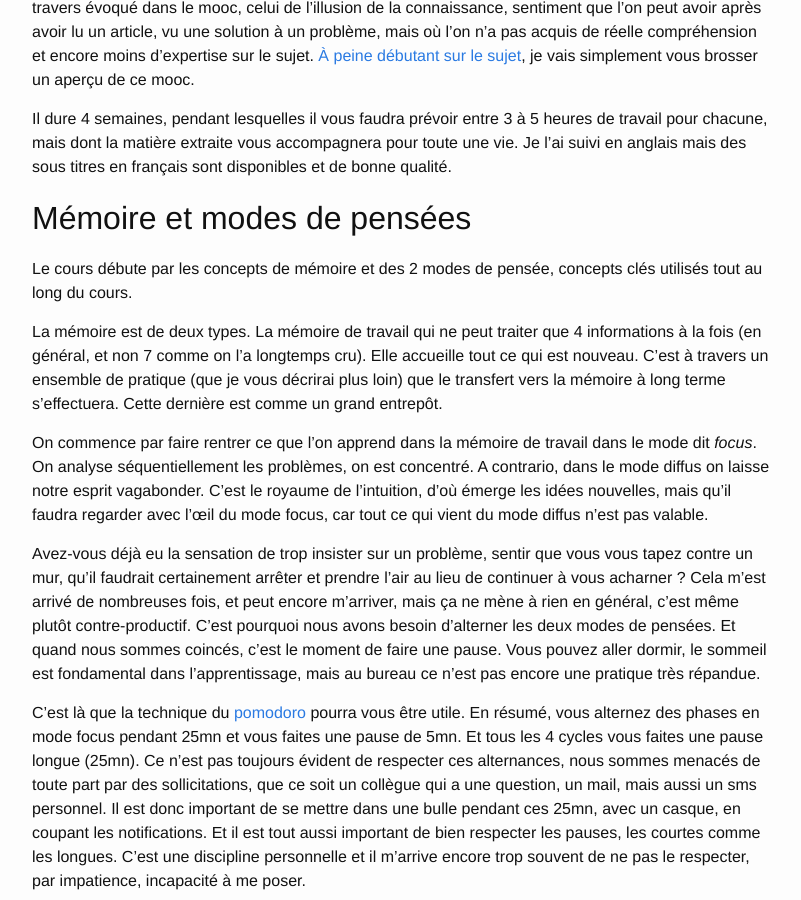
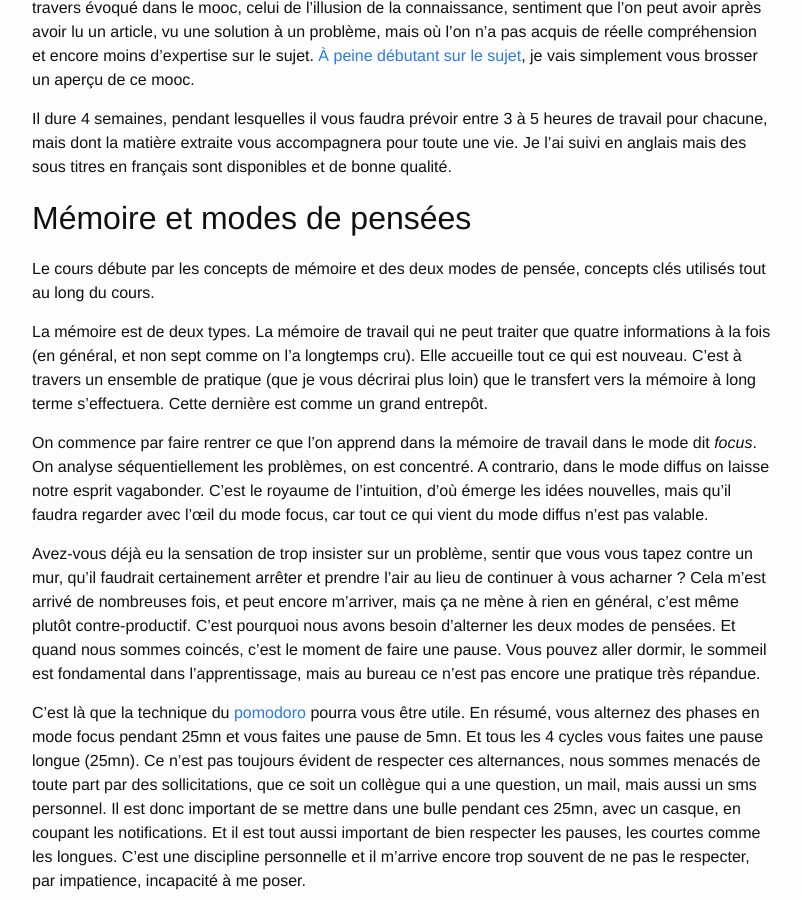
Before and after one commit to fego/fego.github.io, a Jekyll site: the page built from docs/_posts/2020-09-27-Apprendre à apprendre.markdown, in a window 1280 px wide and 900 px high, scrolled down 390 px. Shown: the whole window, without its empty margins (238-1039 px from the left). Built offline with Jekyll 4.4.1, drawn with Linux system fonts in a browser that asks for light colours; our own code applies the rules of GitHub Pages for plain Markdown files.

Commit message:
nombres en chiffres -> en lettres
Les précédents, ça passait je trouve.

```diff
--- a/docs/_posts/2020-09-27-Apprendre à apprendre.markdown
+++ b/docs/_posts/2020-09-27-Apprendre à apprendre.markdown
@@ -16,10 +16,10 @@ Je l'ai suivi en anglais mais des sous titres en français sont disponibles et d
 
 ## Mémoire et modes de pensées
 
-Le cours débute par les concepts de mémoire et des 2 modes de pensée, concepts clés utilisés tout au long du cours.
+Le cours débute par les concepts de mémoire et des deux modes de pensée, concepts clés utilisés tout au long du cours.
 
 La mémoire est de deux types.
-La mémoire de travail qui ne peut traiter que 4 informations à la fois (en général, et non 7 comme on l'a longtemps cru).
+La mémoire de travail qui ne peut traiter que quatre informations à la fois (en général, et non sept comme on l'a longtemps cru).
 Elle accueille tout ce qui est nouveau.
 C'est à travers un ensemble de pratique (que je vous décrirai plus loin) que le transfert vers la mémoire à long terme s'effectuera.
 Cette dernière est comme un grand entrepôt.
```
